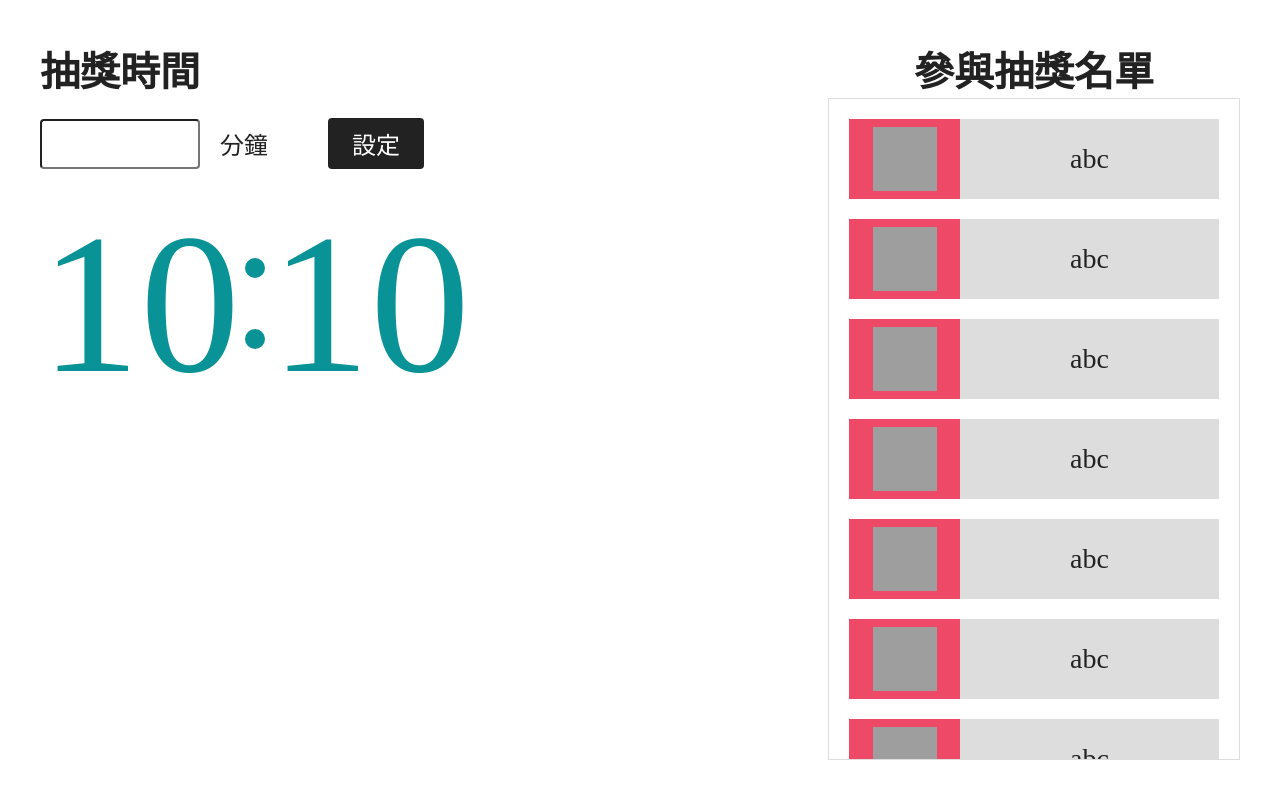
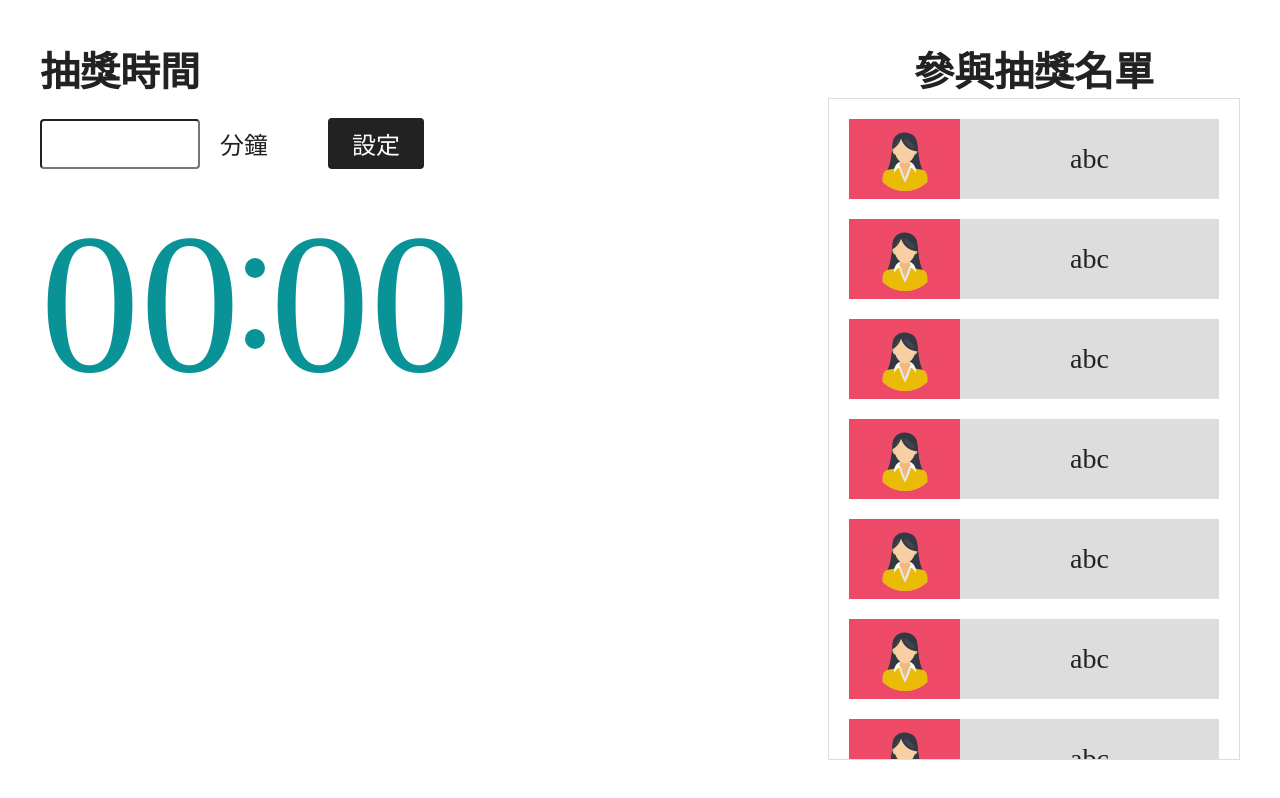
Before and after one commit to coco0225tw/counter-draw, a Next.js app: page / in a window 1280 px wide. Built offline with nearby package versions, Linux system fonts and the light colour scheme; grey boxes are pictures that could not be loaded.

Commit message:
timer complete

```diff
--- a/src/components/Participant/ParticipantItem/index.tsx
+++ b/src/components/Participant/ParticipantItem/index.tsx
@@ -1,6 +1,6 @@
 import { ParticipantItemWrapper } from './style';
 import Image from 'next/image';
-import profileImg from '../../../public/profile.png';
+import profileImg from '../../../../public/profile.png';
 export function ParticipantItem({ name }: { name: string }) {
   return (
     <ParticipantItemWrapper>
--- a/src/components/Timer/CountDownSetter/index.tsx
+++ b/src/components/Timer/CountDownSetter/index.tsx
@@ -1,11 +1,38 @@
 import { CountDownSetterWrapper } from './style';
+import { useSelector, useDispatch } from 'react-redux';
+import { startTimer } from '../../../redux/feature/timer/timerSlice';
+import { RootState } from '@/redux/store';
+import React, { useRef } from 'react';
+export function CountDownSetter() {
+  const dispatch = useDispatch();
+  const { isRunning } = useSelector((state: RootState) => state.timer);
+  const inputRef = useRef<HTMLInputElement>(null);
 
-export function CountDownSetter() {
+  const handleNotNumberKey = (e: React.KeyboardEvent<HTMLInputElement>) => {
+    ['e', 'E', '+', '-', '.'].includes(e.key) && e.preventDefault(); //todo 0
+  };
+
+  const startTimerHandler = () => {
+    const inputValue = inputRef?.current?.value;
+    if (!inputValue || isRunning) return;
+    dispatch(startTimer(parseInt(inputValue) * 60));
+  };
+
   return (
     <CountDownSetterWrapper>
-      <input id="minuteInput" type="number" min="1" step="1"></input>
+      <input
+        onKeyDown={(e) => handleNotNumberKey(e)}
+        id="minuteInput"
+        type="number"
+        min="1"
+        step="1" //todp
+        readOnly={isRunning}
+        ref={inputRef}
+      />
       <div>分鐘</div>
-      <div className="button">設定</div>
+      <div className="button" onClick={startTimerHandler}>
+        設定
+      </div>
     </CountDownSetterWrapper>
   );
 }
--- a/src/components/Timer/CountDownSetter/style.ts
+++ b/src/components/Timer/CountDownSetter/style.ts
@@ -16,5 +16,6 @@ export const CountDownSetterWrapper = styled.div`
     border-radius: 4px;
     margin-left: 60px;
     font-weight: lighter;
+    cursor: pointer;
   }
 `;
--- a/src/components/Timer/CountDownTimer/index.tsx
+++ b/src/components/Timer/CountDownTimer/index.tsx
@@ -1,13 +1,38 @@
 import { CountDownTimerWrapper, Colon } from './style';
+import { useSelector, useDispatch } from 'react-redux';
+import { useEffect, useRef, useState } from 'react';
+import { tickTimer, clearTimer } from '../../../redux/feature/timer/timerSlice';
+import { RootState } from '@/redux/store';
+import { formatTimer } from '@/utils/formatTimer';
+export function CountDownTimer() {
+  const dispatch = useDispatch();
+  const { leftTime, isRunning } = useSelector((state: RootState) => state.timer);
+  const intervalRef = useRef<NodeJS.Timeout>();
+  const leftSeconds = leftTime * 60;
+  const [timeLeft, setTimeLeft] = useState<{ minute: string; second: string }>(formatTimer(leftSeconds));
+  useEffect(() => {
+    if (isRunning) {
+      intervalRef.current = setInterval(() => {
+        dispatch(tickTimer());
+      }, 1000);
+    }
+    return () => clearInterval(intervalRef.current);
+  }, [isRunning]);
 
-export function CountDownTimer() {
-  const leftSecond = 10;
-  const leftMinute = 10;
+  useEffect(() => {
+    setTimeLeft(formatTimer(leftTime));
+    if (intervalRef.current && leftTime === 0) {
+      dispatch(clearTimer());
+      clearInterval(intervalRef.current);
+      console.log('pick');
+    }
+  }, [leftTime]);
+
   return (
     <CountDownTimerWrapper>
-      {leftMinute}
+      {timeLeft.minute}
       <Colon />
-      {leftSecond}
+      {timeLeft.second}
     </CountDownTimerWrapper>
   );
 }
--- a/src/pages/_app.tsx
+++ b/src/pages/_app.tsx
@@ -1,7 +1,8 @@
 import type { AppProps } from 'next/app';
 import Head from 'next/head';
 import { GlobalStyle } from '@/styles/global';
-
+import { Provider } from 'react-redux';
+import { store } from '../redux/store';
 export default function App({ Component, pageProps }: AppProps) {
   return (
     <>
@@ -10,7 +11,9 @@ export default function App({ Component, pageProps }: AppProps) {
         <meta name="viewport" content="width=device-width, initial-scale=1" />
       </Head>
       <GlobalStyle />
-      <Component {...pageProps} />
+      <Provider store={store}>
+        <Component {...pageProps} />
+      </Provider>
     </>
   );
 }
--- /dev/null
+++ b/src/redux/feature/timer/timerSlice.ts
@@ -0,0 +1,25 @@
+import { createSlice, PayloadAction } from '@reduxjs/toolkit';
+import { CountDownState } from './types';
+const initialState: CountDownState = {
+  leftTime: 0,
+  isRunning: false,
+};
+const timerSlice = createSlice({
+  name: 'countDown',
+  initialState: initialState,
+  reducers: {
+    tickTimer: (state) => {
+      state.leftTime -= 1;
+    },
+    startTimer: (state, action: PayloadAction<number>) => {
+      state.isRunning = true;
+      state.leftTime = action.payload;
+    },
+    clearTimer: (state) => {
+      state.isRunning = false;
+    },
+  },
+});
+
+export const { tickTimer, startTimer, clearTimer } = timerSlice.actions;
+export default timerSlice.reducer;
--- /dev/null
+++ b/src/redux/feature/timer/types.ts
@@ -0,0 +1,4 @@
+export interface CountDownState {
+  leftTime: number;
+  isRunning: boolean;
+}
--- /dev/null
+++ b/src/redux/store.ts
@@ -0,0 +1,10 @@
+import { configureStore } from '@reduxjs/toolkit';
+import timerReducer from './feature/timer/timerSlice';
+export const store = configureStore({
+  reducer: {
+    timer: timerReducer,
+  },
+  devTools: process.env.NODE_ENV !== 'development' ? false : true,
+});
+export type RootState = ReturnType<typeof store.getState>;
+export default store;
--- /dev/null
+++ b/src/utils/formatTimer.ts
@@ -0,0 +1,18 @@
+export function formatTimer(seconds: number) {
+  let timeLeft = {
+    minute: '00',
+    second: '00',
+  };
+  if (seconds > 0) {
+    let minute = Math.floor(seconds / 60).toString();
+    let second = Math.floor(seconds % 60).toString();
+
+    if (minute.length === 1) minute = '0' + minute;
+    if (second.length === 1) second = '0' + second;
+    timeLeft = {
+      minute,
+      second,
+    };
+  }
+  return timeLeft;
+}
```
